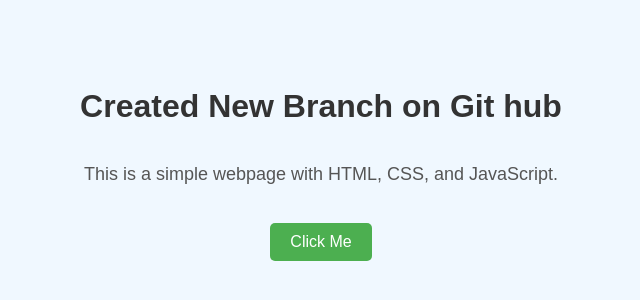
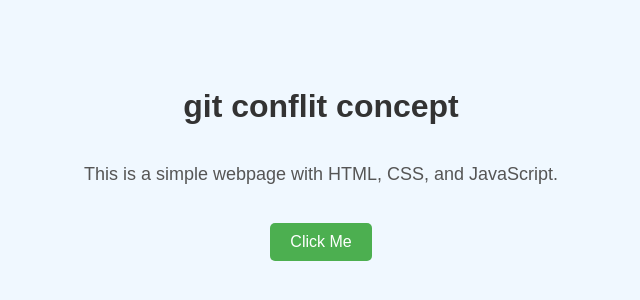
Before and after one commit to parasbagri/git_Examples, a plain HTML site: page index.html in a window 1280 px wide. Shown: the part 236-536 px from the top of the page, without its empty margins (319-959 px from the left). Drawn offline with Linux system fonts and the light colour scheme.

Commit message:
git conflit concept

```diff
--- a/index.html
+++ b/index.html
@@ -7,7 +7,7 @@
     <link rel="stylesheet" href="style.css">
 </head>
 <body>
-     <h1>Created New Branch on Git hub </h1>
+     <h1>git conflit concept </h1>
     <p id="description">This is a simple webpage with HTML, CSS, and JavaScript.</p>
     <button onclick="changeText()">Click Me</button>
 
```
